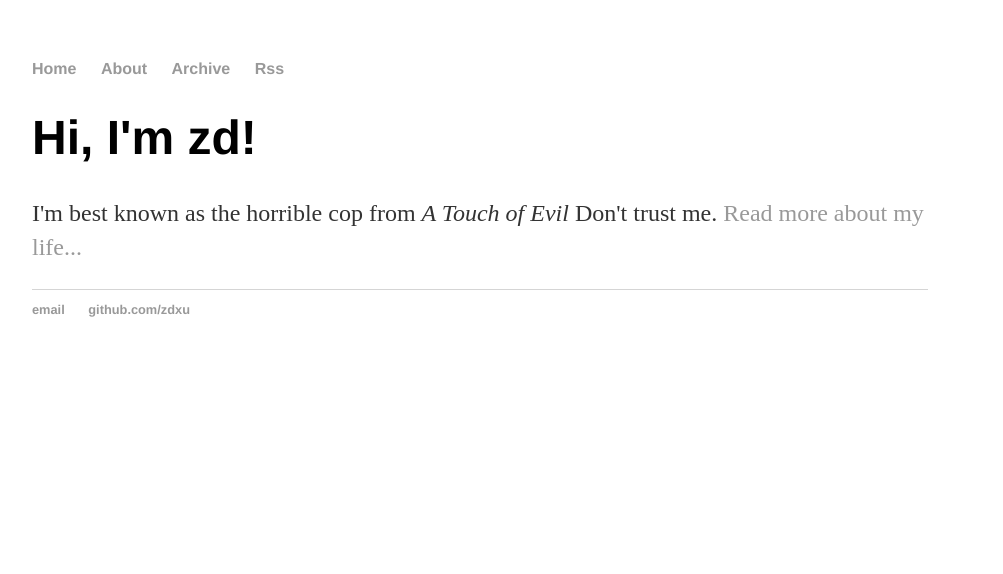
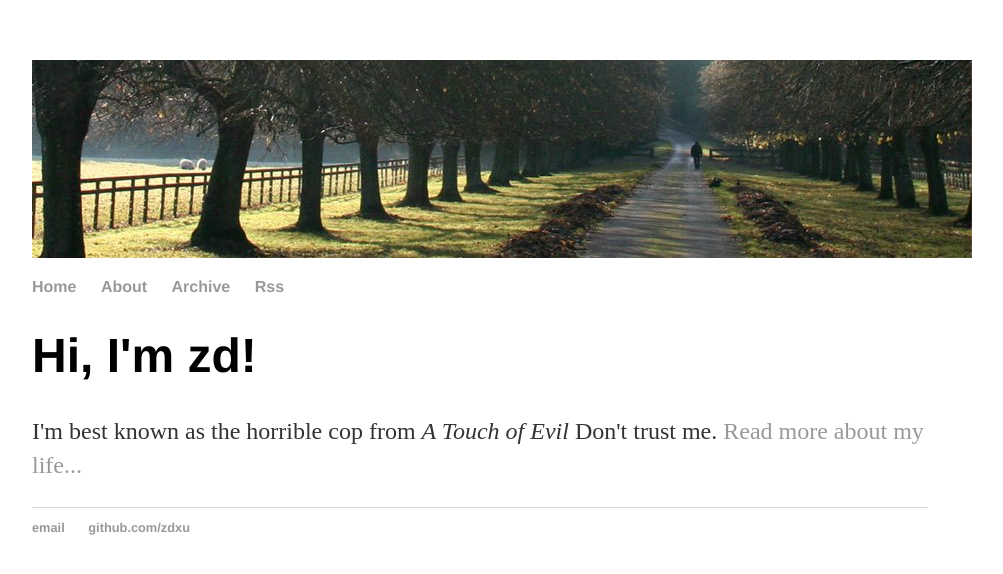
Before and after one commit to zdxu/zdxu.github.io, a Jekyll site: the page built from index.html, in a window 1280 px wide. Shown: the top 574 px of the page, without its empty margins (160-1163 px from the left). Built offline with Jekyll 4.4.1, drawn with Linux system fonts in a browser that asks for light colours.

Commit message:
nav bg img

```diff
--- a/_layouts/default.html
+++ b/_layouts/default.html
@@ -7,6 +7,7 @@
 		</head>
 		<body>
 			<nav>
+                <img src="/img/nav/path.jpg" width="940" height="198" alt="">
 	    		<ul>
 	        		<li><a href="/">Home</a></li>
 		        	<li><a href="/about">About</a></li>
```
Also changed, not shown: index.html (line endings or trailing spaces).
